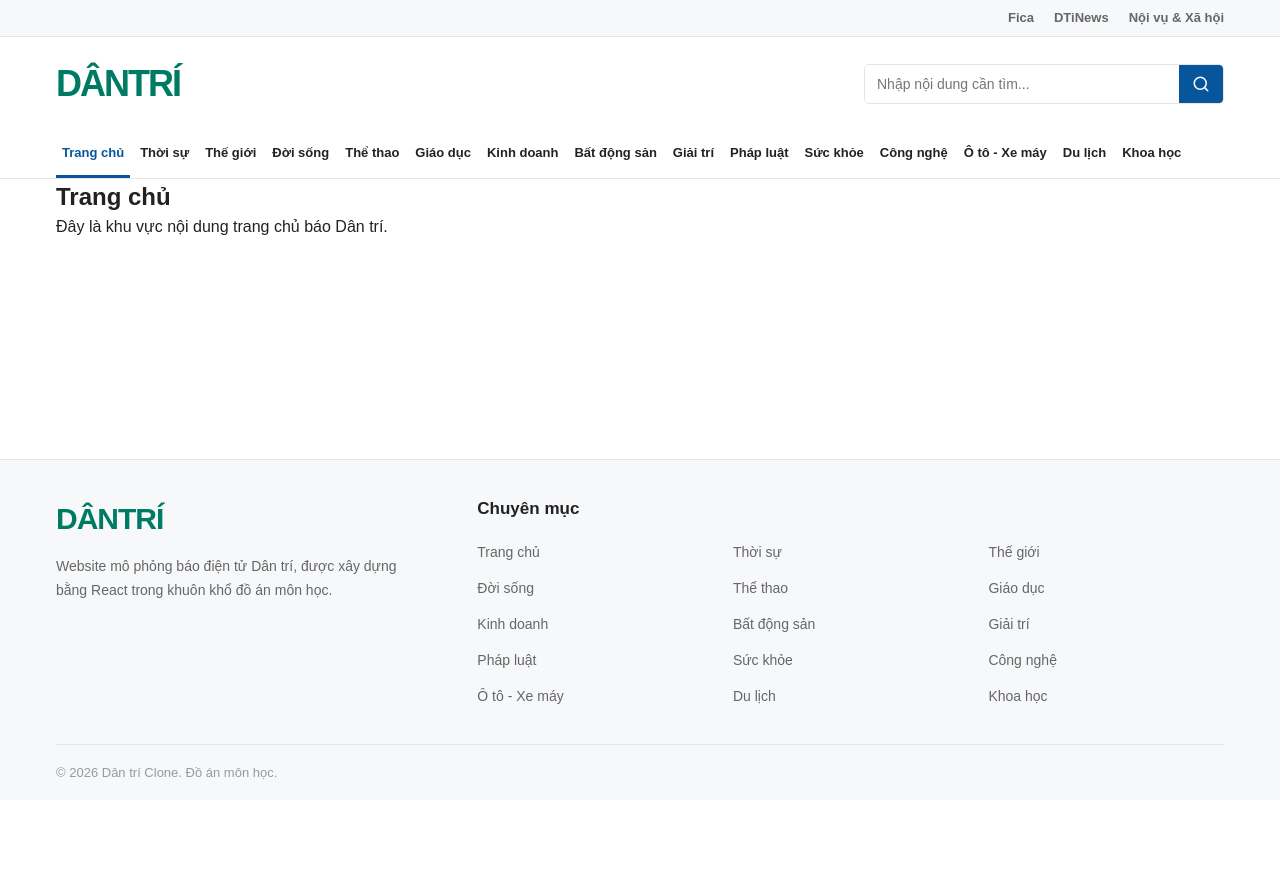
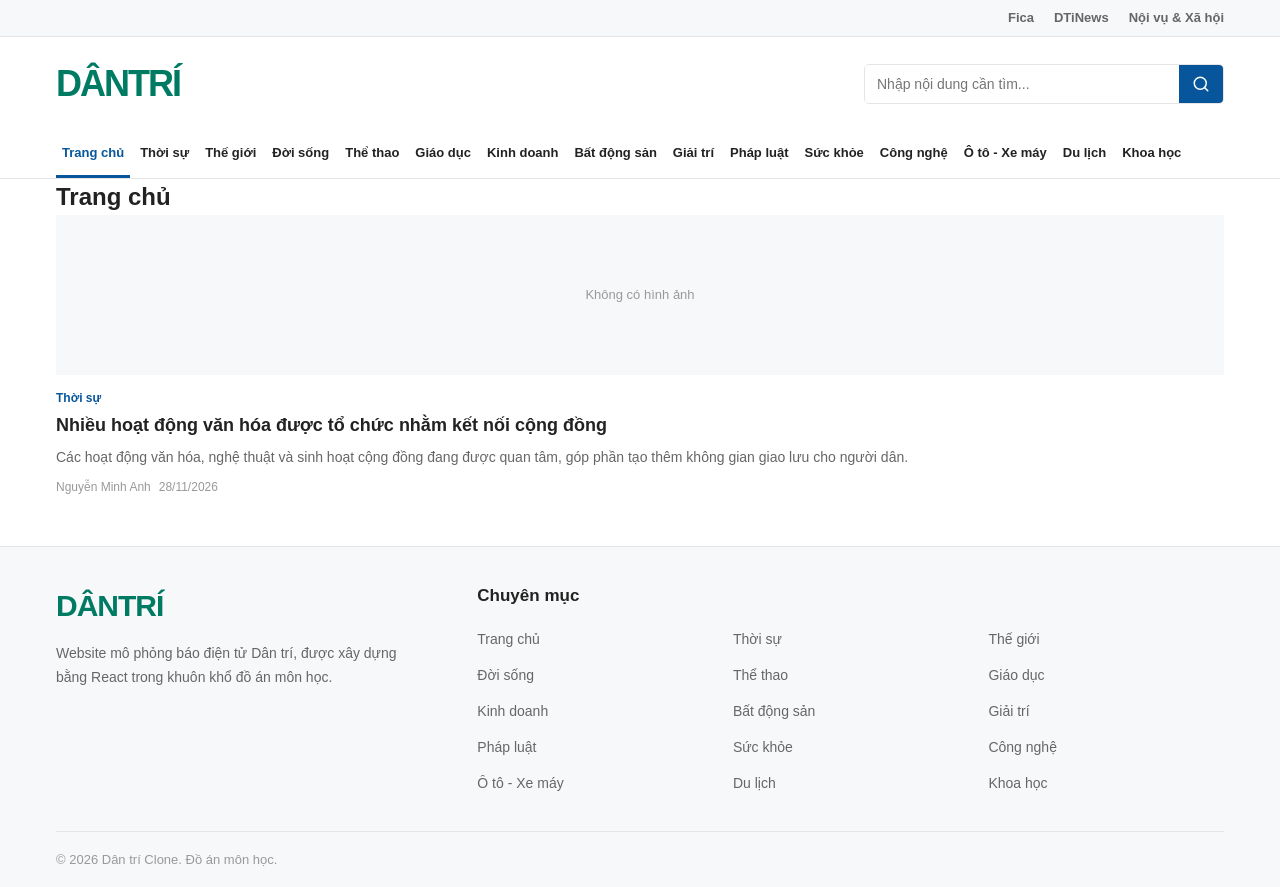
Before and after one commit to HocNguyen0605/Front_End_Group09, a React (Vite) app in the folder dantri-clone/: page / in a window 1280 px wide. Before the commit the page ends 800 px from the top, so only its background shows below. Built offline with nearby package versions, Linux system fonts and the light colour scheme.

Commit message:
Add: Xây dựng component ArticleCard (#15)

```diff
--- /dev/null
+++ b/dantri-clone/src/components/article/ArticleCard/ArticleCard.jsx
@@ -0,0 +1,58 @@
+import { useState } from "react";
+import { Link } from "react-router-dom";
+import { formatDate } from "../../../utils/formatDate.js";
+import styles from "./ArticleCard.module.css";
+
+const VALID_VARIANTS = [
+    "large",
+    "medium",
+    "small",
+    "horizontal",
+];
+
+function ArticleCard({ article, variant = "medium"}){
+    const [imageError, setImageError] = useState(false);
+    if(!article || !article.id || !article.title){
+        return null;
+    }
+    const cardVariant = VALID_VARIANTS.includes(variant)? variant: "medium";
+    const hasImage = article.imageUrl && !imageError;
+    const authors = Array.isArray(article.authors)? article.authors.join(", "): "";
+    const publishedDate = formatDate(article.publishedAt);
+    return(
+        <article className={styles.card} data-variant = {cardVariant}>
+            <Link to={`/article/${encodeURIComponent(article.id)}`} className = {styles.link}>
+                <div className={styles.imageWrapper}>
+                    {hasImage ? (
+                        <img src={article.imageUrl} alt={article.title} className={styles.image} onError = {() => setImageError(true)}/>
+                    ) : (
+                        <div className={styles.imagePlaceholder} aria-label = "Không có hình ảnh">Không có hình ảnh</div>
+                    )}
+                </div>
+
+                <div className={ styles.content}>
+                    {article.feedCategory &&(
+                        <span className={styles.category}>{article.feedCategory}</span>
+                    )}
+                    <h3 className={styles.title}>{article.title}</h3>
+                    {article.description && (
+                        <p className={styles.description}>
+                            {article.description}
+                        </p>
+                    )}
+                    <div className={styles.meta}>
+                        {authors && (
+                            <span className={styles.author}>{authors}</span>
+                        )}
+                        {publishedDate && (
+                            <time className={styles.date}>{publishedDate}</time>
+                        )}
+                    </div>
+                </div>
+            </Link>
+        </article>
+    )
+
+}
+
+export default ArticleCard;
--- /dev/null
+++ b/dantri-clone/src/components/article/ArticleCard/ArticleCard.module.css
@@ -0,0 +1,77 @@
+
+.card {
+    width: 100%;
+    min-width: 0;
+    overflow: hidden;
+}
+
+.link {
+    display: block;
+    color: inherit;
+    text-decoration: none;
+}
+
+.imageWrapper {
+    width: 100%;
+    overflow: hidden;
+    background-color: var(--color-surface);
+}
+
+.image {
+    display: block;
+    width: 100%;
+    height: 100%;
+    object-fit: cover;
+}
+
+.imagePlaceholder {
+    display: flex;
+    align-items: center;
+    justify-content: center;
+    width: 100%;
+    min-height: 160px;
+    color: var(--color-text-muted);
+    background-color: var(--color-surface);
+    font-size: 13px;
+}
+
+.content {
+    padding-block: 10px;
+}
+
+.category {
+    display: inline-block;
+    margin-bottom: 6px;
+    color: var(--color-primary);
+    font-size: 12px;
+    font-weight: 700;
+}
+
+.title {
+    margin: 0;
+    color: var(--color-text-primary);
+    font-size: 18px;
+    font-weight: 700;
+    line-height: 1.4;
+}
+
+.description {
+    margin-top: 8px;
+    color: var(--color-text-secondary);
+    font-size: 14px;
+    line-height: 1.6;
+}
+
+.meta {
+    display: flex;
+    flex-wrap: wrap;
+    gap: 8px;
+    margin-top: 10px;
+    color: var(--color-text-muted);
+    font-size: 12px;
+}
+
+.author,
+.date {
+    display: inline-block;
+}
--- /dev/null
+++ b/dantri-clone/src/components/article/ArticleCard/index.js
@@ -0,0 +1 @@
+export { default } from "./ArticleCard";
--- a/dantri-clone/src/data/mockArticles.js
+++ b/dantri-clone/src/data/mockArticles.js
@@ -4,8 +4,7 @@ export const MOCK_ARTICLES = [
     {
         id: "mock-article-001",
         title: "Nhiều hoạt động văn hóa được tổ chức nhằm kết nối cộng đồng",
-        description:
-            "Các hoạt động văn hóa, nghệ thuật và sinh hoạt cộng đồng đang được quan tâm, góp phần tạo thêm không gian giao lưu cho người dân.",
+        description: "Các hoạt động văn hóa, nghệ thuật và sinh hoạt cộng đồng đang được quan tâm, góp phần tạo thêm không gian giao lưu cho người dân.",
         imageUrl: null,
         sourceUrl: "https://example.com/mock-articles/mock-article-001",
         authors: ["Nguyễn Minh Anh"],
@@ -15,8 +14,7 @@ export const MOCK_ARTICLES = [
     {
         id: "mock-article-002",
         title: "Các quốc gia tăng cường hợp tác trong nhiều lĩnh vực",
-        description:
-            "Những chương trình hợp tác mới mở ra thêm cơ hội trao đổi kinh nghiệm và thúc đẩy phát triển giữa các quốc gia.",
+        description: "Những chương trình hợp tác mới mở ra thêm cơ hội trao đổi kinh nghiệm và thúc đẩy phát triển giữa các quốc gia.",
         imageUrl: null,
         sourceUrl: "https://example.com/mock-articles/mock-article-002",
         authors: ["Trần Hoàng Nam"],
@@ -26,8 +24,7 @@ export const MOCK_ARTICLES = [
     {
         id: "mock-article-003",
         title: "Xu hướng sống xanh ngày càng được nhiều gia đình quan tâm",
-        description:
-            "Việc thay đổi thói quen sinh hoạt và sử dụng các sản phẩm thân thiện với môi trường đang trở thành lựa chọn của nhiều gia đình.",
+        description: "Việc thay đổi thói quen sinh hoạt và sử dụng các sản phẩm thân thiện với môi trường đang trở thành lựa chọn của nhiều gia đình.",
         imageUrl: null,
         sourceUrl: "https://example.com/mock-articles/mock-article-003",
         authors: ["Lê Thu Hà"],
@@ -37,8 +34,7 @@ export const MOCK_ARTICLES = [
     {
         id: "mock-article-004",
         title: "Nhiều hoạt động thể thao hướng đến cộng đồng trẻ",
-        description:
-            "Các chương trình thể thao cộng đồng tạo điều kiện để người trẻ tham gia vận động, giao lưu và rèn luyện kỹ năng.",
+        description: "Các chương trình thể thao cộng đồng tạo điều kiện để người trẻ tham gia vận động, giao lưu và rèn luyện kỹ năng.",
         imageUrl: null,
         sourceUrl: "https://example.com/mock-articles/mock-article-004",
         authors: ["Phạm Quốc Huy"],
@@ -48,8 +44,7 @@ export const MOCK_ARTICLES = [
     {
         id: "mock-article-005",
         title: "Đổi mới phương pháp học tập trong môi trường giáo dục hiện đại",
-        description:
-            "Nhiều phương pháp học tập mới được áp dụng nhằm khuyến khích khả năng tự học, tư duy phản biện và sáng tạo của học sinh.",
+        description: "Nhiều phương pháp học tập mới được áp dụng nhằm khuyến khích khả năng tự học, tư duy phản biện và sáng tạo của học sinh.",
         imageUrl: null,
         sourceUrl: "https://example.com/mock-articles/mock-article-005",
         authors: ["Nguyễn Thu Trang"],
@@ -59,8 +54,7 @@ export const MOCK_ARTICLES = [
     {
         id: "mock-article-006",
         title: "Doanh nghiệp chú trọng chuyển đổi số trong hoạt động kinh doanh",
-        description:
-            "Việc ứng dụng công nghệ vào quản lý và vận hành đang trở thành một trong những hướng phát triển được nhiều doanh nghiệp quan tâm.",
+        description: "Việc ứng dụng công nghệ vào quản lý và vận hành đang trở thành một trong những hướng phát triển được nhiều doanh nghiệp quan tâm.",
         imageUrl: null,
         sourceUrl: "https://example.com/mock-articles/mock-article-006",
         authors: ["Đỗ Thành Công"],
@@ -69,46 +63,82 @@ export const MOCK_ARTICLES = [
     },
     {
         id: "mock-article-007",
-        title: "Chủ động xây dựng thói quen chăm sóc sức khỏe mỗi ngày",
-        description:
-            "Duy trì chế độ sinh hoạt hợp lý, vận động thường xuyên và khám sức khỏe định kỳ là những yếu tố quan trọng đối với mỗi người.",
+        title: "Thị trường bất động sản ghi nhận nhiều chuyển biến mới",
+        description: "Thị trường nhà ở và đất nền đang có những thay đổi đáng chú ý trước nhu cầu của người mua và các chính sách mới.",
         imageUrl: null,
         sourceUrl: "https://example.com/mock-articles/mock-article-007",
+        authors: ["Nguyễn Hoàng Long"],
+        publishedAt: now - 9 * 60 * 60 * 1000,
+        feedCategory: "Bất động sản",
+    },
+    {
+        id: "mock-article-008",
+        title: "Nhiều chương trình giải trí mới thu hút sự quan tâm của khán giả",
+        description: "Các chương trình truyền hình, âm nhạc và hoạt động nghệ thuật tiếp tục mang đến nhiều lựa chọn giải trí cho công chúng.",
+        imageUrl: null,
+        sourceUrl: "https://example.com/mock-articles/mock-article-008",
+        authors: ["Trần Ngọc Mai"],
+        publishedAt: now - 10 * 60 * 60 * 1000,
+        feedCategory: "Giải trí",
+    },
+    {
+        id: "mock-article-009",
+        title: "Tăng cường tuyên truyền pháp luật trong đời sống cộng đồng",
+        description: "Các hoạt động phổ biến kiến thức pháp luật góp phần nâng cao nhận thức và trách nhiệm của người dân.",
+        imageUrl: null,
+        sourceUrl: "https://example.com/mock-articles/mock-article-009",
+        authors: ["Phạm Minh Tuấn"],
+        publishedAt: now - 11 * 60 * 60 * 1000,
+        feedCategory: "Pháp luật",
+    },
+    {
+        id: "mock-article-010",
+        title: "Chủ động xây dựng thói quen chăm sóc sức khỏe mỗi ngày",
+        description: "Duy trì chế độ sinh hoạt hợp lý, vận động thường xuyên và khám sức khỏe định kỳ là những yếu tố quan trọng đối với mỗi người.",
+        imageUrl: null,
+        sourceUrl: "https://example.com/mock-articles/mock-article-010",
         authors: ["Hoàng Ngọc"],
         publishedAt: now - 12 * 60 * 60 * 1000,
         feedCategory: "Sức khỏe",
     },
     {
-        id: "mock-article-008",
+        id: "mock-article-011",
         title: "Công nghệ mới mở ra nhiều cơ hội trong học tập và làm việc",
-        description:
-            "Những ứng dụng công nghệ mới đang hỗ trợ người dùng tiếp cận thông tin, nâng cao hiệu quả học tập và tối ưu quy trình làm việc.",
+        description: "Những ứng dụng công nghệ mới đang hỗ trợ người dùng tiếp cận thông tin, nâng cao hiệu quả học tập và tối ưu quy trình làm việc.",
         imageUrl: null,
-        sourceUrl: "https://example.com/mock-articles/mock-article-008",
+        sourceUrl: "https://example.com/mock-articles/mock-article-011",
         authors: ["Vũ Minh Đức"],
         publishedAt: now - 24 * 60 * 60 * 1000,
         feedCategory: "Công nghệ",
     },
     {
-        id: "mock-article-009",
+        id: "mock-article-012",
+        title: "Thị trường ô tô và xe máy đón nhận nhiều mẫu xe mới",
+        description: "Các hãng xe tiếp tục giới thiệu sản phẩm mới với nhiều thay đổi về thiết kế, công nghệ và tính năng tiện ích.",
+        imageUrl: null,
+        sourceUrl: "https://example.com/mock-articles/mock-article-012",
+        authors: ["Trần Quốc Bảo"],
+        publishedAt: now - 30 * 60 * 60 * 1000,
+        feedCategory: "Ô tô - Xe máy",
+    },
+    {
+        id: "mock-article-013",
         title: "Khám phá những điểm đến hấp dẫn trong hành trình du lịch",
-        description:
-            "Các điểm đến có cảnh quan thiên nhiên và bản sắc văn hóa riêng tiếp tục thu hút sự quan tâm của những người yêu thích khám phá.",
+        description: "Các điểm đến có cảnh quan thiên nhiên và bản sắc văn hóa riêng tiếp tục thu hút sự quan tâm của những người yêu thích khám phá.",
         imageUrl: null,
-        sourceUrl: "https://example.com/mock-articles/mock-article-009",
+        sourceUrl: "https://example.com/mock-articles/mock-article-013",
         authors: ["Bùi Lan Anh"],
         publishedAt: now - 2 * 24 * 60 * 60 * 1000,
         feedCategory: "Du lịch",
     },
     {
-        id: "mock-article-010",
+        id: "mock-article-014",
         title: "Nghiên cứu khoa học góp phần giải quyết những vấn đề thực tiễn",
-        description:
-            "Các hoạt động nghiên cứu và ứng dụng khoa học đang hướng đến việc giải quyết những nhu cầu thiết thực trong đời sống.",
+        description: "Các hoạt động nghiên cứu và ứng dụng khoa học đang hướng đến việc giải quyết những nhu cầu thiết thực trong đời sống.",
         imageUrl: null,
-        sourceUrl: "https://example.com/mock-articles/mock-article-010",
+        sourceUrl: "https://example.com/mock-articles/mock-article-014",
         authors: ["Trần Minh Khoa"],
         publishedAt: now - 5 * 24 * 60 * 60 * 1000,
         feedCategory: "Khoa học",
     },
-]
+];
--- a/dantri-clone/src/pages/Home/index.jsx
+++ b/dantri-clone/src/pages/Home/index.jsx
@@ -1,8 +1,14 @@
+import ArticleCard from "../../components/article/ArticleCard";
+import { MOCK_ARTICLES } from "../../data/mockArticles";
+
 function Home(){
   return(
       <section className="container">
         <h1>Trang chủ</h1>
-        <p>Đây là khu vực nội dung trang chủ báo Dân trí.</p>
+          <ArticleCard
+              article={MOCK_ARTICLES[0]}
+              variant="medium"
+          />
       </section>
   );
 }
```
Also changed, not shown: dantri-clone/src/pages/Category/index.jsx (+28 -5 lines).
